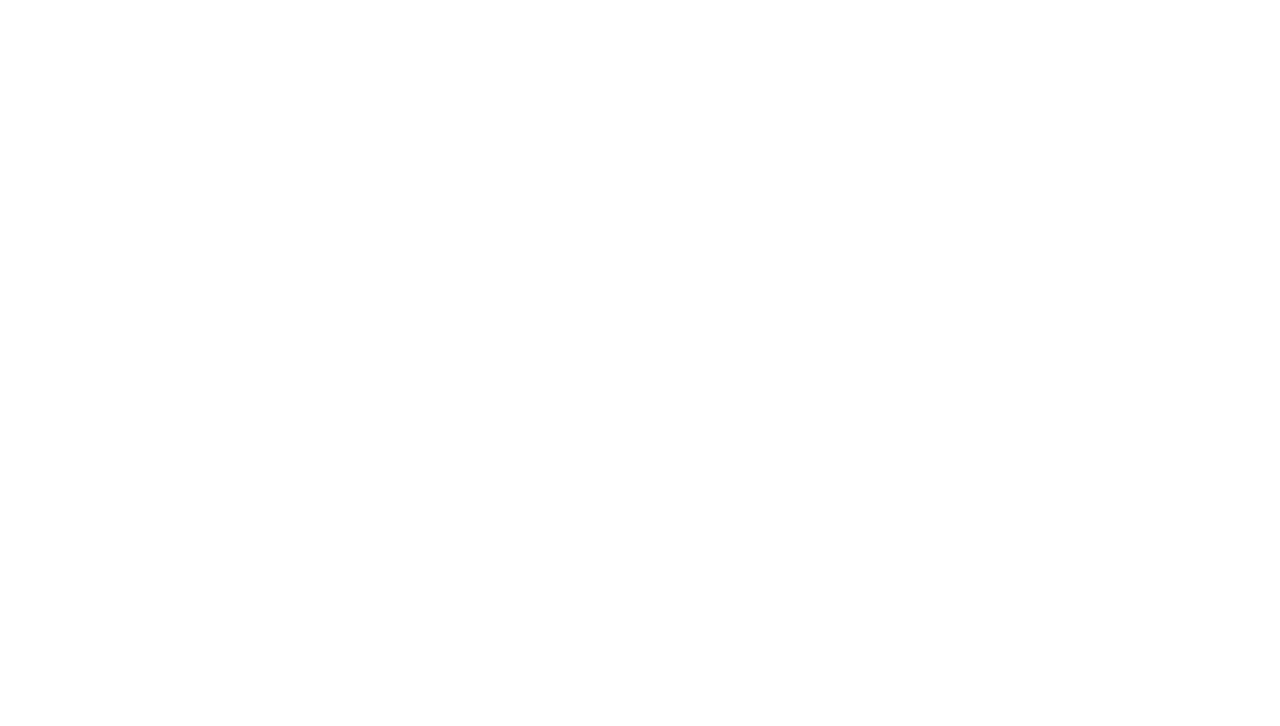
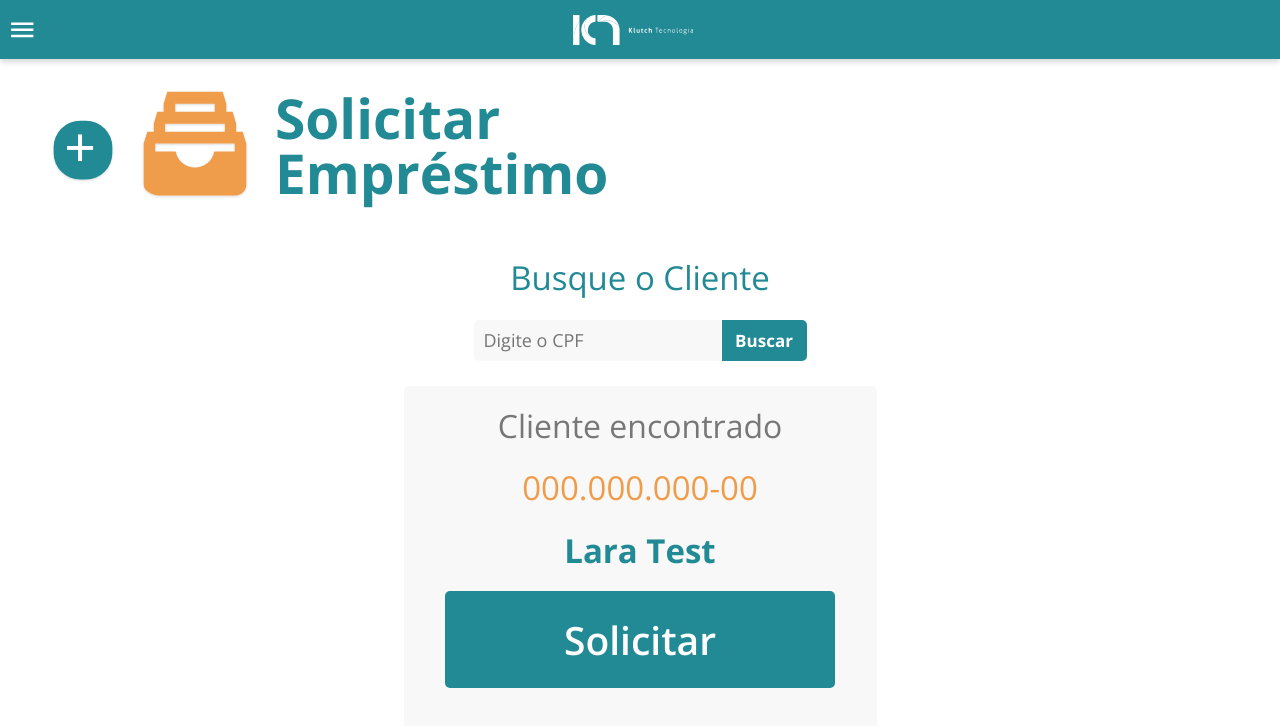
Before and after one commit to juvenalbruno/Desafio_Klutch, a React (Create React App) app: page /solicitation in a window 1280 px wide. Shown: the top 726 px of the page. Built offline with nearby package versions, Linux system fonts and the light colour scheme.

Commit message:
solicitação

```diff
--- a/src/Routes.tsx
+++ b/src/Routes.tsx
@@ -1,12 +1,14 @@
 import React from 'react';
 import { BrowserRouter, Route, Switch } from 'react-router-dom';
 import Home from './pages/Home';
+import Solicitation from './pages/Solicitation';
 
 export default function Routes(){
     return(
         <BrowserRouter>
             <Switch>
                 <Route path="/" component={Home} exact />
+                <Route path="/solicitation" component={Solicitation} />
             </Switch>
         </BrowserRouter>
     );
--- a/src/components/Footer/index.tsx
+++ b/src/components/Footer/index.tsx
@@ -30,14 +30,33 @@ export default function Footer(props) {
 
 const Container = styled.div`
   display: flex;
-  width: 100%;
+  /* width: 100%; */
   justify-content: space-around;
+  align-items: center;
   margin-top: 25px;
+  padding: 10px;
   background-color: var(--color-primary);
+
+  button {
+    height: 3vw;
+    width: 11.7vw;
+    margin-left: 25px;
+
+    font-size: 1.5vw;
+
+    cursor: pointer;
+
+    color: var(--color-white);
+    background-color: var(--color-secondary);
+    border: 1px solid var(--color-secondary);
+    border-radius: 5px;
+  }
+  button:active {
+    background-color: var(--color-orange2);
+  }
 `;
 const Wrapp = styled.div`
   display: flex;
-  padding: 8px;
 `;
 const Value = styled.div`
     padding: 0 20px;
--- /dev/null
+++ b/src/components/Title/index.tsx
@@ -0,0 +1,38 @@
+import React, { Component } from "react";
+import styled from "styled-components";
+
+import Plus from "../../assets/icons/Grupo270.svg";
+import Filing from "../../assets/icons/_ionicons_svg_md-filing-2.svg";
+
+export default function Title(props) {
+  return (
+    <TitleWrapp>
+      <img className="plus" src={Plus} alt="IconPlus" />
+      <img src={Filing} alt="IconFiling" />
+      <h1>{props.Text}</h1>
+    </TitleWrapp>
+  );
+}
+
+const TitleWrapp = styled.div`
+  display: flex;
+  align-items: center;
+  margin-top: 30.35px;
+  padding-left: 4%;
+
+  img {
+    display: flex;
+    justify-content: center;
+    height: 8.5vw;
+    margin-right: 2vw;
+  }
+  .plus {
+    height: 6vw;
+  }
+  h1 {
+    font-size: 4.3vw;
+    line-height: 1;
+    width: 22vw;
+    color: var(--color-primary);
+  }
+`;
--- a/src/database/db.json
+++ b/src/database/db.json
@@ -2,7 +2,7 @@
   "rateTable": [
     {
       "id": 1,
-      "name": "tabela 1",
+      "name": "Tabela 1",
       "installments": [
         {
           "id": 1,
@@ -24,7 +24,7 @@
     },
     {
       "id": 2,
-      "name": "tabela 2",
+      "name": "Tabela 2",
       "installments": [
         {
           "id": 3,
--- a/src/pages/Home.tsx
+++ b/src/pages/Home.tsx
@@ -3,10 +3,8 @@ import styled from "styled-components";
 
 import Sidebar from "../components/Sidebar";
 import TableComponent from "../components/TableComponent";
-
-import Plus from "../assets/icons/Grupo270.svg";
-import Filing from "../assets/icons/_ionicons_svg_md-filing-2.svg";
 import Footer from "../components/Footer";
+import Title from "../components/Title";
 
 export default function Home() {
   const [Value, setValue] = useState<string>("");
@@ -30,15 +28,7 @@ export default function Home() {
       <HomePage>
         <Sidebar />
         <Container>
-          <TitleWrapp>
-            <img className="plus" src={Plus} />
-            <img src={Filing} />
-            <h1>
-              Simulação
-              <br />
-              de Taxas
-            </h1>
-          </TitleWrapp>
+         <Title Text="Simulação de Taxas" />
           <Wrapp>
             <h1>Valor Desejado</h1>
             <ValorWrapp>
@@ -72,27 +62,7 @@ const HomePage = styled.div`
 const Container = styled.div`
   max-width: 100vw;
 `;
-const TitleWrapp = styled.div`
-  display: flex;
-  align-items: center;
-  margin-top: 30.35px;
-  padding-left: 4%;
 
-  img {
-    display: flex;
-    justify-content: center;
-    height: 8.5vw;
-    margin-right: 2vw;
-  }
-  .plus {
-    height: 6vw;
-  }
-  h1 {
-    font-size: 4.3vw;
-    line-height: 1;
-    color: var(--color-primary);
-  }
-`;
 const Wrapp = styled.div`
   display: flex;
   flex-direction: column;
--- /dev/null
+++ b/src/pages/Solicitation.tsx
@@ -0,0 +1,135 @@
+import React from "react";
+import styled from "styled-components";
+
+import Sidebar from "../components/Sidebar";
+import Title from "../components/Title";
+
+export default function Home() {
+
+  return (
+      <>
+        <Sidebar />
+        <Title Text="Solicitar Empréstimo" />
+
+        <Container>
+            <Busca>
+                <h1>Busque o Cliente</h1>
+
+                <Input>
+                    <input type="number" placeholder="Digite o CPF" maxLength={11} />
+                    <button>Buscar</button>
+                </Input>
+            </Busca>
+
+            <Wrapp>
+                <h1>Cliente encontrado</h1>
+                <h2>000.000.000-00</h2>
+                <h3>Lara Test</h3>
+
+                <button>Solicitar</button>
+            </Wrapp>
+        </Container>
+      </>
+  );
+}
+const Container = styled.div`
+    display: flex;
+    justify-content: center;
+    flex-direction: column;
+    align-items: center;
+    margin-top: 55px;
+`;
+const Busca = styled.div`
+    display: flex;
+    flex-direction: column;
+    justify-content: center;
+    align-items: center;
+
+    h1 {
+        font-weight: 400;
+        font-size: 33px;
+        text-align: center;
+        color: var(--color-primary);
+    }
+`;
+const Input = styled.div`
+
+    margin-top: 20px;
+
+    input[type="number"]::-webkit-inner-spin-button {
+        -webkit-appearance: none;
+    }
+    input[type="number"] {
+        background-color: var(--color-background);
+        color: var(--color-font);
+        border: 0;
+        padding: 5px 10px;
+        height: 31px;
+        font-size: 18px;
+        border-radius: 5px 0 0 5px;
+    }
+    input:focus {
+        box-shadow: 0 0 0 0;
+        border: 0 none;
+        outline: 0;
+    }
+    button {
+        border: 0;
+        background-color: var(--color-primary);
+        color: var(--color-white);
+        height: 41px;
+        width: 85px;
+        font-size: 17px;
+        font-weight: 700;
+        border-radius: 0 5px 5px 0;
+        cursor: pointer;
+    }
+    button:active {
+        background-color: var(--color-blue2);
+        color: var(--color-white);
+    }
+`;
+const Wrapp = styled.div`
+    margin-top: 25px;
+    height: 355px;
+    width: 473px;
+    background-color: var(--color-background);
+    display: flex;
+    flex-direction: column;
+    align-items: center;
+    border-radius: 5px;
+
+    h1 {
+        color: var(--color-font);
+        font-weight: 300;
+        margin: 18px 0;
+    };
+    h2 {
+        font-size: 33px;
+        font-weight: 300;
+        color: var(--color-secondary);
+        margin-bottom: 18px;
+    }
+    h3 {
+        font-size: 33px;
+        color: var(--color-primary);
+    }
+
+    button {
+        width: 390px;
+        height: 97px;
+        margin-top: 18px;
+
+        color: var(--color-white);
+        background-color: var(--color-primary);
+
+        border: 0;
+        font-size: 39px;
+        font-weight: 600;
+        border-radius: 5px;
+        cursor: pointer;
+    }
+    button:active {
+        background-color: var(--color-blue2);
+    }
+`;
```
